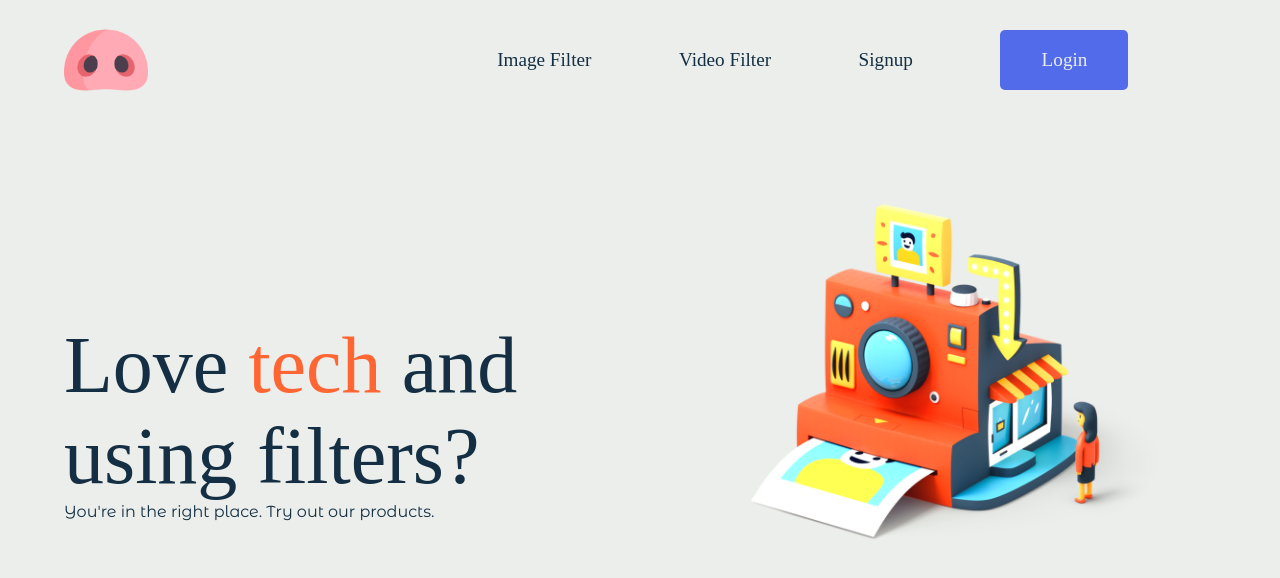
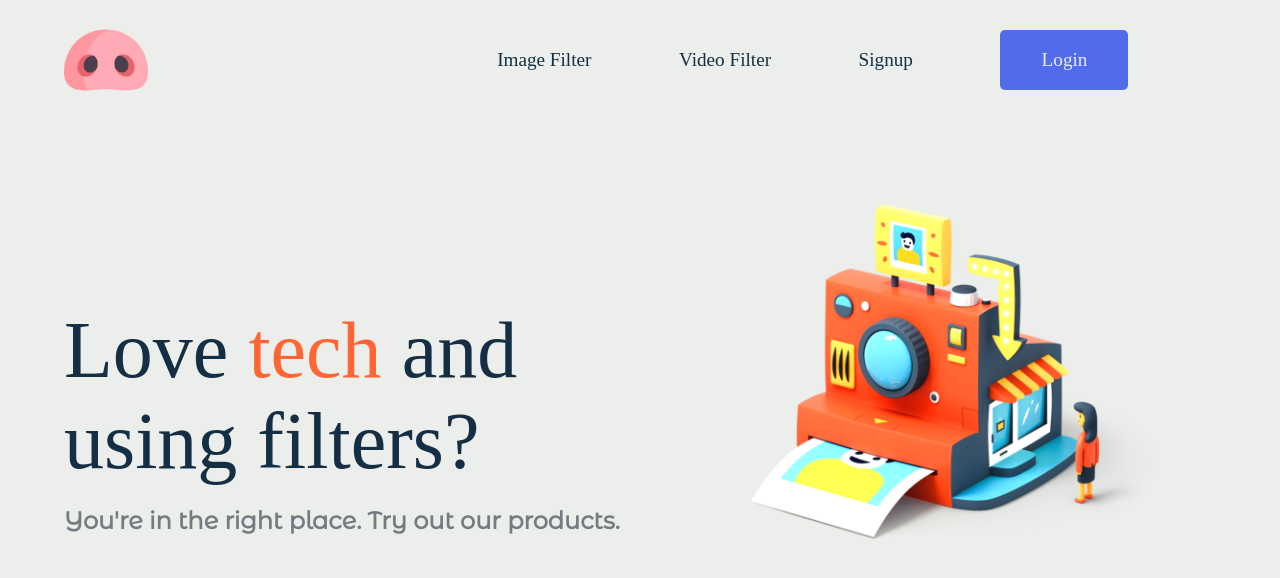
Before and after one commit to thevinitgupta/Pigshell, a React (Create React App) app: page / in a window 1280 px wide. Shown: the top 578 px of the page. Built offline with nearby package versions, Linux system fonts and the light colour scheme; a web font is replaced by a local one.

Commit message:
add subhead

```diff
--- a/src/Css/Home.css
+++ b/src/Css/Home.css
@@ -22,6 +22,12 @@
 .head-code{
     color: #ff6634;
 }
+.Home-subhead{
+    margin-top: 3%;
+    font-size: 1.5rem;
+    font-weight: 600;
+    color: #757c81;
+}
 .Home-right{
     flex: 0.45;
     height: 100%;
```
